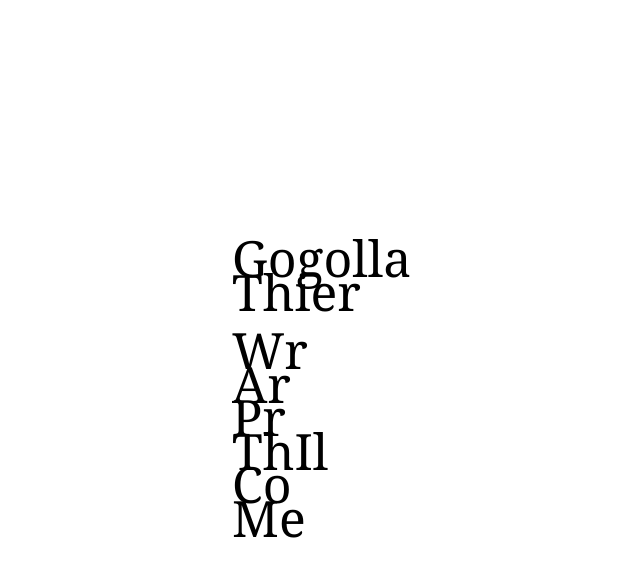
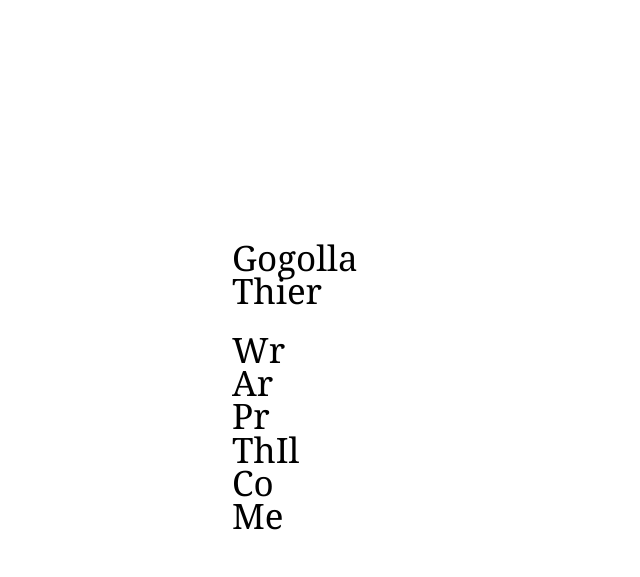
Before and after one commit to maalaria/collection, a Jekyll site: the page index.html, which Jekyll copies as it is, in a window 1280 px wide. Shown: the top 577 px of the page, without its empty margins (411-1051 px from the left). Built offline with Jekyll 4.4.1, drawn with Linux system fonts in a browser that asks for light colours.

Commit message:
publish changes

```diff
--- a/css/styles.css
+++ b/css/styles.css
@@ -54,7 +54,7 @@
 
 p.two {
     color: #2222aa;
-    font-size: 50px;
+    font-size: 35px;
     font-weight: normal;
     text-align: left;
     line-height: 0.01;
@@ -138,7 +138,7 @@
     margin: 30;
     text-align: left;
     line-height: 0.1;
-    font-size: 90px;
+    font-size: 150px;
     font-weight: bold;
 }
 h3 {
--- a/index.html
+++ b/index.html
@@ -12,7 +12,8 @@
 
 <div id="centered">
   <p class="two"><a href="https://maalaria.github.io/collection/Gogolla/" onclick=“window.open(‘https://maalaria.github.io/collection/Gogolla/’, ‘_self’);”>Gogolla</a></p>
-  <p class="two"><a href="https://maalaria.github.io/collection/Thier/" onclick=“window.open(‘https://maalaria.github.io/collection/Thier/’, ‘_self’);”>Thier</a></p>
+<!--  <p class="two"><a href="https://maalaria.github.io/collection/Thier/" onclick=“window.open(‘https://maalaria.github.io/collection/Thier/’, ‘_self’);”>Thier</a></p> -->
+  <p class="two"><a href="./Thier/" onclick=“window.open(‘./Thier/’, ‘_self’);”>Thier</a></p>
   <br>
   <p class="two"><a href="https://maalaria.github.io/collection/writings/" onclick=“window.open(‘https://maalaria.github.io/collection/writings/’, ‘_self’);”>Wr</a></p>
   <p class="two"><a href="https://maalaria.github.io/collection/art/" onclick=“window.open(‘https://maalaria.github.io/collection/art/’, ‘_self’);”>Ar</a></p>
```
Also changed, not shown: 3 other files.
